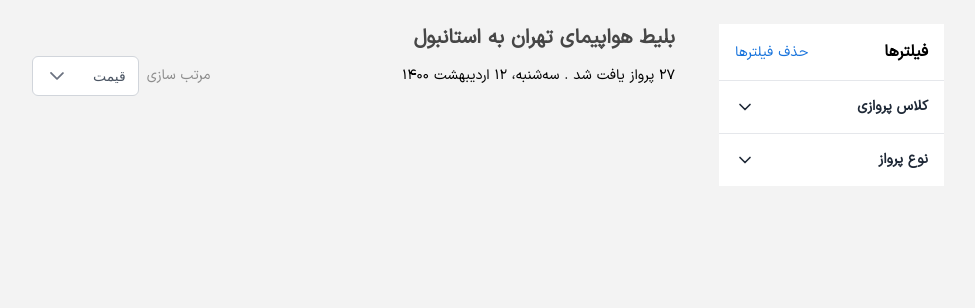
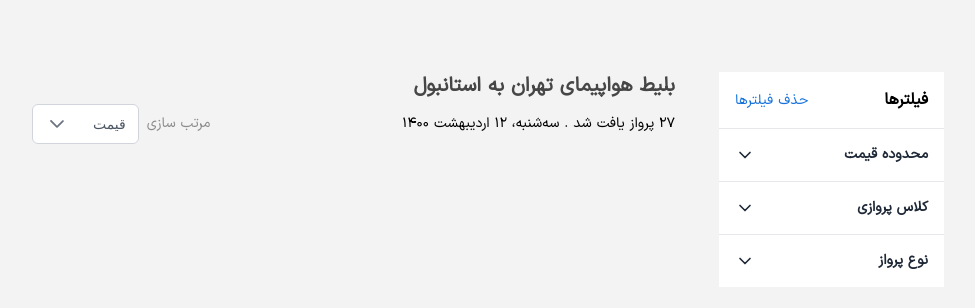
Before and after one commit to AmirNBK/fly-today, a Next.js app: page / in a window 1280 px wide. Shown: the top 308 px of the page, without its empty margins (152-1127 px from the left). Built offline with nearby package versions, Linux system fonts and the light colour scheme.

Commit message:
developed two types of filtering component

```diff
--- a/app/page.tsx
+++ b/app/page.tsx
@@ -6,7 +6,7 @@ const IranSans = localFont({ src: '../assets/fonts/IRANSansXFaNum-Regular.ttf' }
 export default function Home() {
 
   return (
-    <main className={`${IranSans.className} flex flex-row p-6 w-9/12 gap-11 mx-auto`}>
+    <main className={`${IranSans.className} flex flex-row p-6 w-9/12 gap-11 mx-auto mt-12`}>
       <div className="flex-[2]">
         <FlightResults />
       </div>
--- a/components/FlightFilters/FlightFilters.tsx
+++ b/components/FlightFilters/FlightFilters.tsx
@@ -25,10 +25,11 @@ const FlightFilters = () => {
                 </p>
             </div>
 
+            <SingleFilter filterName='محدوده قیمت' options={filterOptions} isRangeFilter />
 
-            <SingleFilter filterName='کلاس پروازی' options={filterOptions} />
+            <SingleFilter filterName='کلاس پروازی' options={filterOptions} isCheckboxFilter />
 
-            <SingleFilter filterName='نوع پرواز' options={filterOptions2} />
+            <SingleFilter filterName='نوع پرواز' options={filterOptions2} isCheckboxFilter />
 
         </div>
     );
--- a/components/SingleFilter/SingleFilter.tsx
+++ b/components/SingleFilter/SingleFilter.tsx
@@ -1,9 +1,11 @@
 import React, { useState } from 'react';
 import { Checkbox, CheckboxChangeEvent } from 'primereact/checkbox';
 import { SingleFilterProps } from '@/types/types';
+import { Slider, SliderChangeEvent } from "primereact/slider";
 
-const SingleFilter: React.FC<SingleFilterProps> = ({ filterName, options }) => {
+const SingleFilter: React.FC<SingleFilterProps> = ({ filterName, options, isCheckboxFilter, isRangeFilter }) => {
     const [isOpen, setIsOpen] = useState(false);
+    const [range, setRange] = useState<[number, number]>([20000, 5000000]);
     const [selectedOptions, setSelectedOptions] = useState<string[]>([]);
 
     const onFilterOptionsChange = (e: CheckboxChangeEvent) => {
@@ -18,6 +20,7 @@ const SingleFilter: React.FC<SingleFilterProps> = ({ filterName, options }) => {
     const toggleAccordion = () => {
         setIsOpen(!isOpen);
     };
+
 
     return (
         <div className=" border-t  border-#eee py-2">
@@ -42,8 +45,10 @@ const SingleFilter: React.FC<SingleFilterProps> = ({ filterName, options }) => {
 
             </button>
             <div
-                className={`transition-max-height duration-500 ease-in-out overflow-hidden ${isOpen ? 'max-h-96' : 'max-h-0'}`}
+                className={`transition-max-height duration-500 ease-in-out overflow-hidden ${isOpen ? `max-h-96 ${isRangeFilter && 'py-12 px-6'}` : 'max-h-0'}`}
             >
+
+                {isCheckboxFilter &&
                     <div className="p-4 space-y-2 flex flex-col gap-2">
                         {options.map(option => (
                             <div key={option.value} className="flex items-center rtl gap-4">
@@ -60,6 +65,27 @@ const SingleFilter: React.FC<SingleFilterProps> = ({ filterName, options }) => {
                             </div>
                         ))}
                     </div>
+                }
+
+
+                {isRangeFilter &&
+                    <>
+                        <Slider value={range} onChange={(e: SliderChangeEvent) => setRange(e.value as [number, number])} className="w-14rem" range
+                            max={10000000} min={0}
+                        />
+
+                        <div className='flex flex-row justify-between w-full mt-6'>
+                            <p className='rtl'>
+                                {range[0].toLocaleString()} تومان
+                            </p>
+
+                            <p className='rtl'>
+                                {range[1].toLocaleString()} تومان
+                            </p>
+
+                        </div>
+                    </>
+                }
             </div>
         </div>
     );
--- a/types/types.ts
+++ b/types/types.ts
@@ -11,4 +11,6 @@ export interface FilterOption {
 export interface SingleFilterProps {
     filterName: string;
     options: FilterOption[];
+    isCheckboxFilter?: boolean;
+    isRangeFilter?: boolean;
 }
```
Lines whose indentation alone changed are shown as unchanged.
